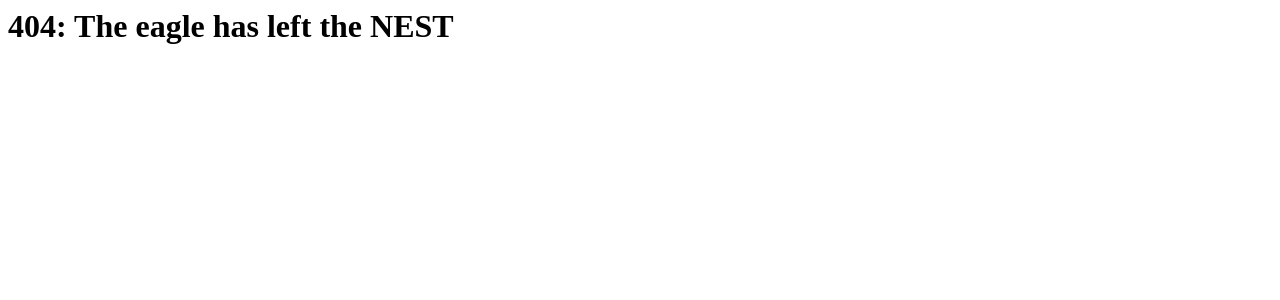
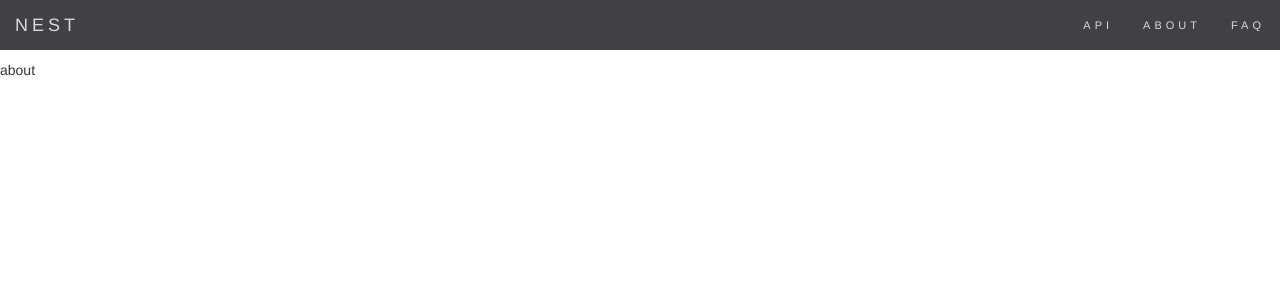
Before and after one commit to mtlevine0/NEST, a Flask app: page /about in a window 1280 px wide. Shown: the top 300 px of the page. Run offline with Flask 2, Linux system fonts and the light colour scheme; some libraries are stand-ins or nearby versions.

Commit message:
Added front end stuff. New views: api, about, faq

```diff
--- /dev/null
+++ b/app/about.py
@@ -0,0 +1,7 @@
+from flask import Blueprint, render_template
+
+about_api = Blueprint('about_api', __name__)
+
+@about_api.route('/about', methods=['GET'])
+def about():
+    return render_template('about.html')
--- a/run.py
+++ b/run.py
@@ -1,8 +1,8 @@
 import os
 from flask import Flask, render_template
-from app import upload, delete, access, publish
+from app import upload, delete, access, publish, api, about, faq
 
-app = Flask(__name__, static_url_path='/static')
+app = Flask(__name__, static_url_path='')
 app.config['WTF_CSRF_ENABLED'] = False
 
 @app.errorhandler(404)
@@ -16,5 +16,8 @@ if __name__ == "__main__":
     app.register_blueprint(delete.delete_api)
     app.register_blueprint(access.access_api)
     app.register_blueprint(publish.publish_api)
+    app.register_blueprint(api.api_api)
+    app.register_blueprint(about.about_api)
+    app.register_blueprint(faq.faq_api)
 
     app.run(host='0.0.0.0', port=int(port), threaded=True, debug=True)
--- /dev/null
+++ b/static/stylesheets/style.css
@@ -0,0 +1,51 @@
+/*
+ * Copyright 2015 IBM Corp. All Rights Reserved.
+ *
+ * Licensed under the Apache License, Version 2.0 (the “License”);
+ * you may not use this file except in compliance with the License.
+ * You may obtain a copy of the License at
+ *
+ * https://www.apache.org/licenses/LICENSE-2.0
+ *
+ * Unless required by applicable law or agreed to in writing, software
+ * distributed under the License is distributed on an “AS IS” BASIS,
+ * WITHOUT WARRANTIES OR CONDITIONS OF ANY KIND, either express or implied.
+ * See the License for the specific language governing permissions and
+ * limitations under the License.
+ */
+
+/* style.css
+ * This file provides css styles.
+ */
+
+
+/* Add a dark background color with a little bit see-through */
+.navbar {
+    margin-bottom: 0;
+    background-color: #2d2d30;
+    border: 0;
+    font-size: 11px !important;
+    letter-spacing: 4px;
+    opacity:0.9;
+}
+
+/* Add a gray color to all navbar links */
+.navbar li a, .navbar .navbar-brand {
+    color: #d5d5d5 !important;
+}
+
+/* On hover, the links will turn white */
+.navbar-nav li a:hover {
+    color: #fff !important;
+}
+
+/* The active link */
+.navbar-nav li.active a {
+    color: #fff !important;
+    background-color:#29292c !important;
+}
+
+/* Remove border color from the collapsible button */
+.navbar-default .navbar-toggle {
+    border-color: transparent;
+}
--- /dev/null
+++ b/templates/about.html
@@ -0,0 +1,7 @@
+ {% extends "base.html" %}
+
+ {% block content %}
+
+    about
+
+  {% endblock %}
--- a/templates/base.html
+++ b/templates/base.html
@@ -0,0 +1,35 @@
+<!DOCTYPE html>
+<html lang="en">
+  <head>
+    <title>NEST</title>
+    <meta charset="utf-8">
+    <meta name="viewport" content="width=device-width, initial-scale=1">
+    <link rel="stylesheet" href="https://maxcdn.bootstrapcdn.com/bootstrap/3.3.6/css/bootstrap.min.css" integrity="sha384-1q8mTJOASx8j1Au+a5WDVnPi2lkFfwwEAa8hDDdjZlpLegxhjVME1fgjWPGmkzs7" crossorigin="anonymous">
+    <link rel="stylesheet" type= "text/css" href="{{ url_for('static', filename='/stylesheets/style.css') }}">
+  </head>
+  <body>
+    <nav class="navbar navbar-default navbar-fixed-top">
+      <div class="container-fluid">
+        <div class="navbar-header">
+          <button type="button" class="navbar-toggle" data-toggle="collapse" data-target="#myNavbar">
+            <span class="icon-bar"></span>
+            <span class="icon-bar"></span>
+            <span class="icon-bar"></span>
+          </button>
+          <a class="navbar-brand" href="/">NEST</a>
+        </div>
+        <div class="collapse navbar-collapse" id="myNavbar">
+          <ul class="nav navbar-nav navbar-right">
+            <li><a href="/api">API</a></li>
+            <li><a href="/about">ABOUT</a></li>
+            <li><a href="/faq">FAQ</a></li>
+          </ul>
+        </div>
+      </div>
+    </nav>
+    <br>
+    <br>
+    <br>
+    {% block content %}{% endblock %}
+  </body>
+</html>
```
Also changed, not shown: app/api.py (added, +7 -0 lines), app/faq.py (added, +8 -0 lines), app/static/stylesheets/style.css (deleted, +0 -97 lines), templates/access.html (+4 -9 lines), templates/api.html (added, +7 -0 lines), templates/auth.html (+5 -8 lines), templates/faq.html (added, +7 -0 lines), templates/publish.html (+5 -10 lines), static/images/newapp-icon.png (renamed from app/static/images/newapp-icon.png), static/index.html (renamed from app/static/index.html).
